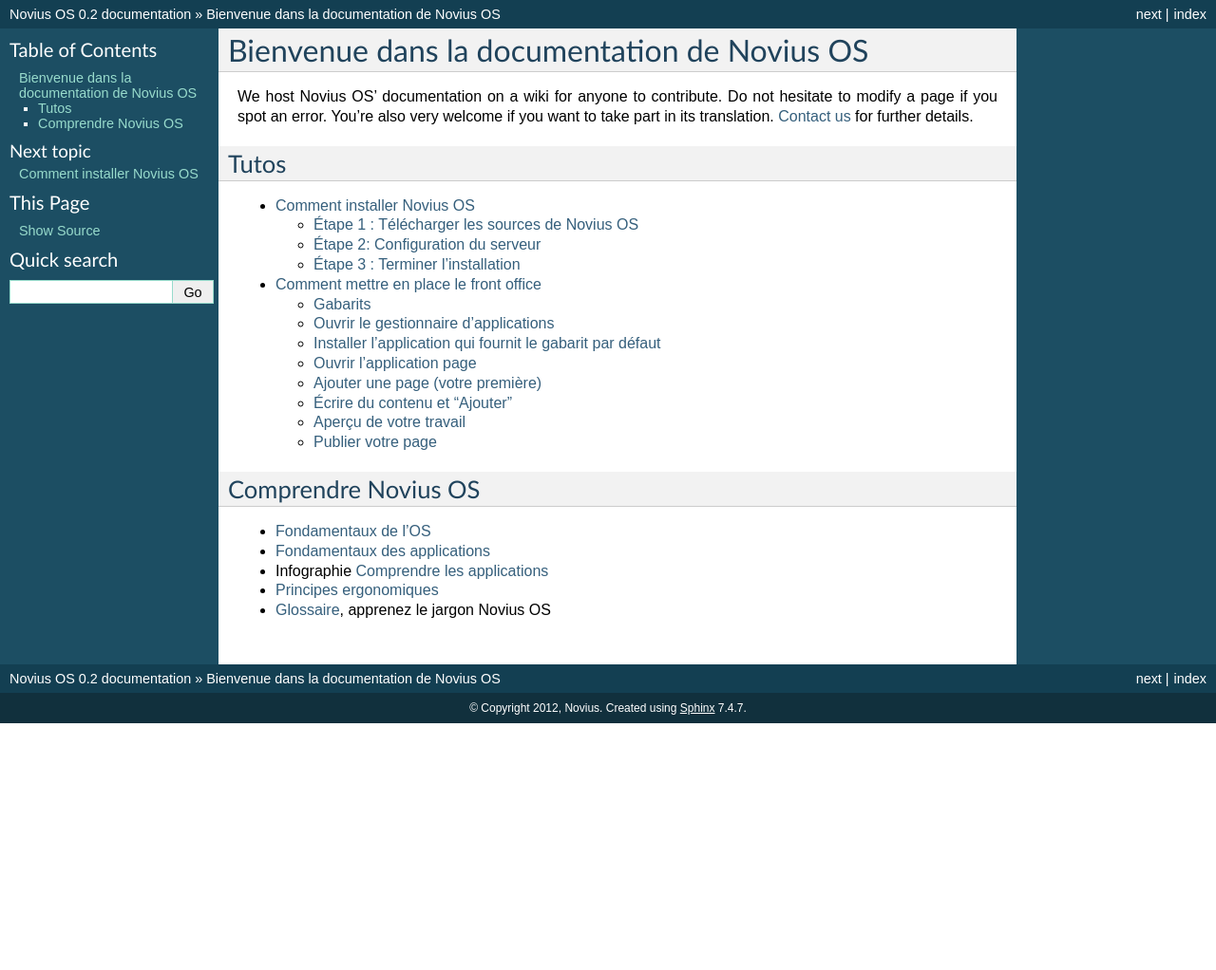
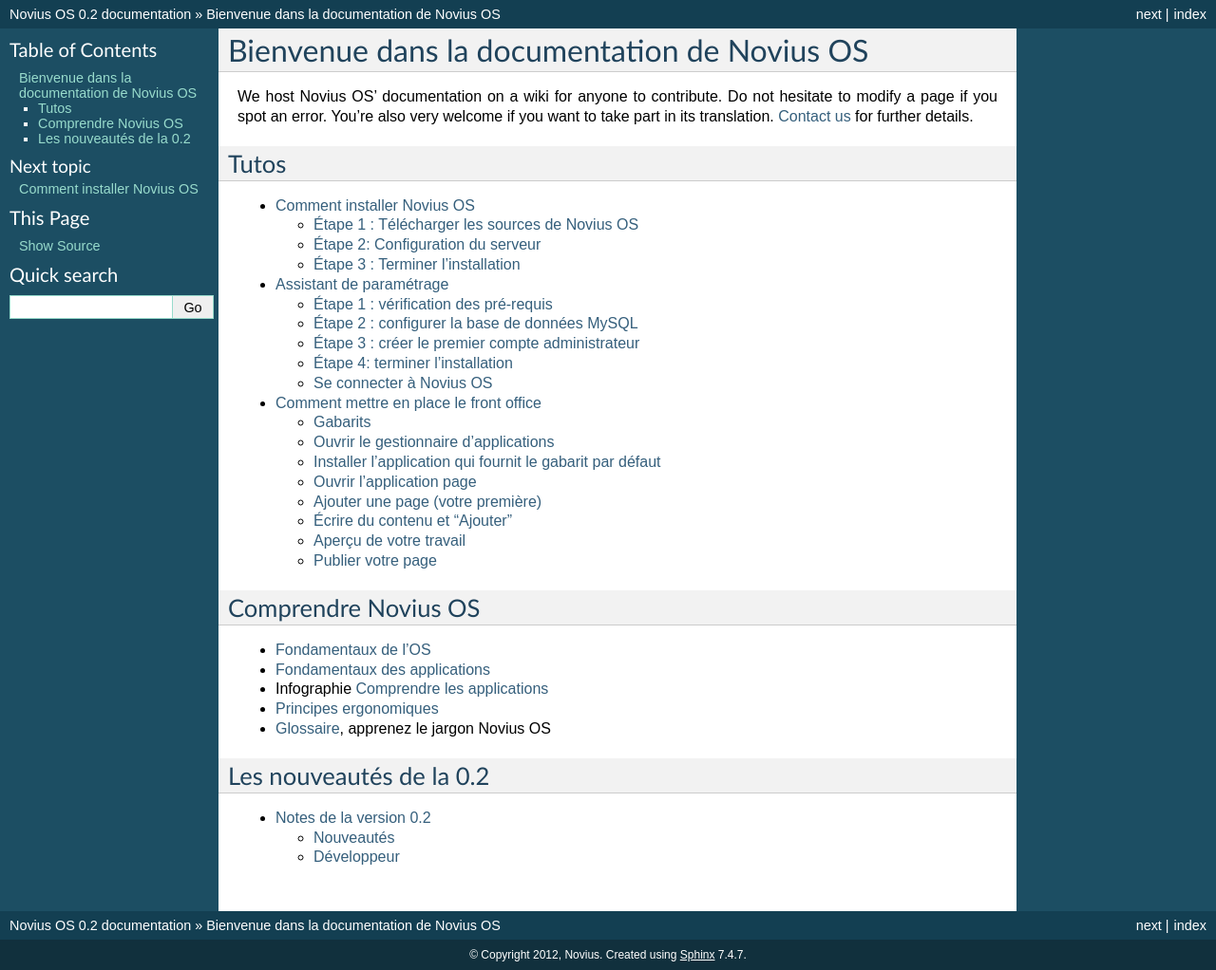
Before and after one commit to vrcAlbert/documentation-api, a Sphinx documentation site: the page built from source/index.rst, in a window 1280 px wide. Shown: the whole page at 95% size. Built offline with Sphinx 7.4.7, drawn with Linux system fonts in a browser that asks for light colours; before the commit the page ends 900 px from its top, so only the background shows below that; some of the changed lines change nothing that is shown.

Commit message:
Release notes

```diff
--- a/source/index.rst
+++ b/source/index.rst
@@ -10,6 +10,7 @@
 	:maxdepth: 2
 
 	how_to/install
+	how_to/setup-wizard
 	how_to/setup_front
 
 
@@ -21,3 +22,11 @@
 * Infographie `Comprendre les applications <http://novius-os.github.com/docs/fr/applications.html>`_
 * :doc:`understand/ergonomie`
 * `Glossaire <http://novius-os.github.com/docs/glossary.html>`_, apprenez le jargon Novius OS
+
+Les nouveautés de la 0.2
+------------------------
+
+.. toctree::
+	:maxdepth: 2
+
+	release/0.2
--- /dev/null
+++ b/source/release/0.2.rst
@@ -0,0 +1,53 @@
+Notes de la version 0.2
+===================================
+
+Nouveautés
+----------
+
+* Une instance de Novius Os peut-être multi-contexte : gérer de un à plusieurs sites, chacun dans une ou plusieurs langues
+* Intégration de l'application **Slideshow**
+* Intégration de l'application **Form**
+* Intégration du ``sharer`` **Simple Google+** sur le même modèle que Facebook et Twitter
+* | Les onglets du back-office sont fermables avec un click sur le bouton du milieu de la souris
+  | Nouveau bouton *Close all other tabs*
+
+Développeur
+-----------
+
+* Conséquences du passage de multi-languages à multi-contextes
+
+	* Toutes les colonnes ``lang``, ``lang_common_id``, ``lang_is_main`` de la base de données ont été renommées avec ``context``
+	* Les nouvelles colonnes ``context`` ont été agrandies, de 5 à 25 caractères
+	* Le ``behaviour`` ``Translatable`` a été renommé en ``Twinnable``
+	* La configuration se fait dans un fichier dédié (plus dans ``config.php``). Deux nouvelles clé ``contexts`` et ``sites`` en plus de ``locales``
+	* Dans le ``CRUD``, la notion de ``context`` est remplacée celle d'``environment`` pour éviter les confusions (``context_relation`` -> ``environment_relation``, ``item_context`` -> ``item_environment``)
+	* Toutes les variables liées ont, elles aussi, été renommées
+
+* Mise à jour des librairies tierces :
+
+	* **jQuery**, de la 1.7.2 à **1.8.2**
+	* **jQuery UI**, de la 1.8.22 à la **1.8.24**
+	* **Wijmo**, de la 2.1.4 à la **2.2.2**
+	* **tinyMCE**, de la 3.5.6 à la **3.5.7**
+	* **FuelPHP** et ses packages (dont ``email``), de la 1.2 à la **1.4**
+
+* Modification de l'API des pages :
+
+	* Nouvelle classe outil ``Tools_Url``
+	* ``Model_Page->get_link()`` -> ``Model_Page->link()``
+	* ``Model_Page->get_href()`` -> ``Model_Page->url()``
+	* ``Model_Page::get_url()`` -> ``Tools_Url::page()``
+	* Suppression de ``Model_Page::get_url_absolute()``
+	* Toutes les méthodes retournent des URLs absolues
+
+* Fusion et amélioration de la configuration des ``app-desk``, des ``inspector`` et des ``CRUD`` :
+
+	* Fichier de configuration commun pour les données propres aux models
+	* Possibilité de formatter une colonne d'une ``grid`` via la configuration PHP (et plus seulement en Javascript)
+
+* Dans le ``Controller_CRUD``, la méthode ``from_item`` devient ``init_item`` et n'est appellée que si l'item est nouveau
+* Nouvelle class ``Attachment`` pour gérer des fichiers attachés à un item que l'on ne pas mettre dans la médiathèque
+* Disparition de la notion de ``widget`` au profit de ``renderer``. Renommage de classes et de chemin de vues
+* Toutes les vues et fichiers de configuration sont surchargeables dans le répertoire ``config`` du site
+* Création d'un ``controller`` de popup d'``enhancer`` pour le WYSIWYG avec prévisualisation par défaut
+* La clé de configuration ``upload.disabled_extensions`` est déplacée dans ``novius-os.upload.disabled_extensions``
```
